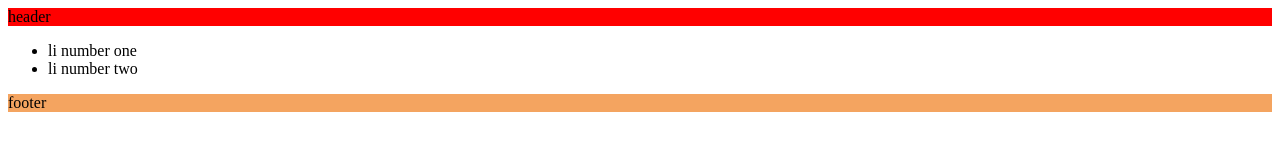
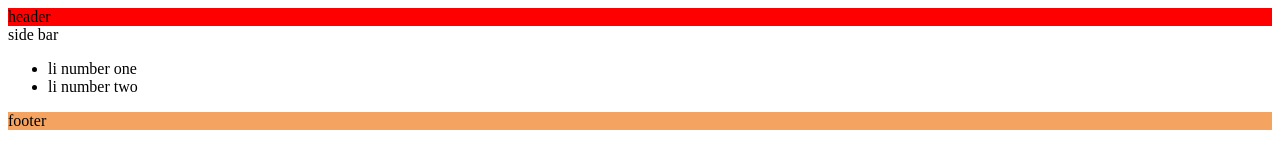
Before and after one commit to mohammad-khs/experimnetal-project-one, a plain HTML site: page index.html in a window 1280 px wide. Drawn offline with Linux system fonts and the light colour scheme.

Commit message:
side bar created

```diff
--- a/index.html
+++ b/index.html
@@ -13,6 +13,7 @@
     <header>
         header
     </header>
+    <div>side bar</div>
     <main>
         <ul>
             <li>li number one</li>
```
